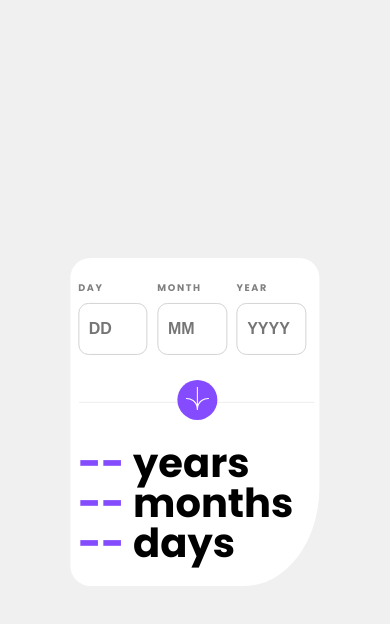
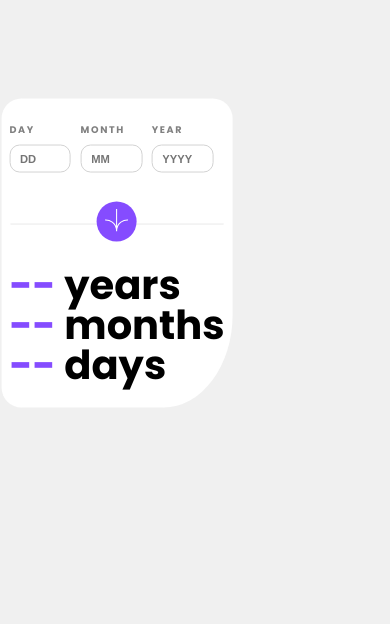
Before and after one commit to JooM23/age-app, a React (Create React App) app: page / in a window 390 px wide. Shown: the top 624 px of the page. Built offline with nearby package versions, Linux system fonts and the light colour scheme.

Commit message:
Responsive updates

```diff
--- a/public/index.html
+++ b/public/index.html
@@ -3,6 +3,7 @@
 
 <head>
   <meta charset="utf-8" />
+  <meta name="viewport" content="width=device-width, initial-scale=1.0">
   <link rel="icon" href="favicon-32x32.png" />
   <title>React App</title>
 </head>
--- a/src/index.css
+++ b/src/index.css
@@ -3,6 +3,7 @@
 body {
     font-family: 'Poppins', sans-serif;
     background-color: hsl(0, 0%, 94%);
+    margin: 0;
 }
 
 h1 {
@@ -74,11 +75,7 @@ img {
     width: 2rem;
 }
 
-@media screen and (min-width: 0px) and (max-width: 767px) {
-
-    p {
-        font-size: 0.45rem;
-    }
+@media screen and (min-width: 320px) and (max-width: 767px) {
 
     h1 {
         font-size: 2.5rem;
@@ -86,7 +83,10 @@ img {
     }
 
     .form-data {
-        padding: 6% 1% 6% 2%;
+        position: absolute;
+        top: 30%; left: 30%;
+        border-radius: 20px 20px 30% 20px;
+        padding: 6% 2% 6% 2%;
     }
 
     label {
@@ -94,9 +94,9 @@ img {
     }
 
     input {
-        width: 3.5rem;
-        height: 3rem;
-        font-size: 1rem;
+        width: 3rem;
+        height: 1.5rem;
+        font-size: 0.7rem;
         padding-left: 0.6rem;
         margin-right: 0.6rem;
     }
```
